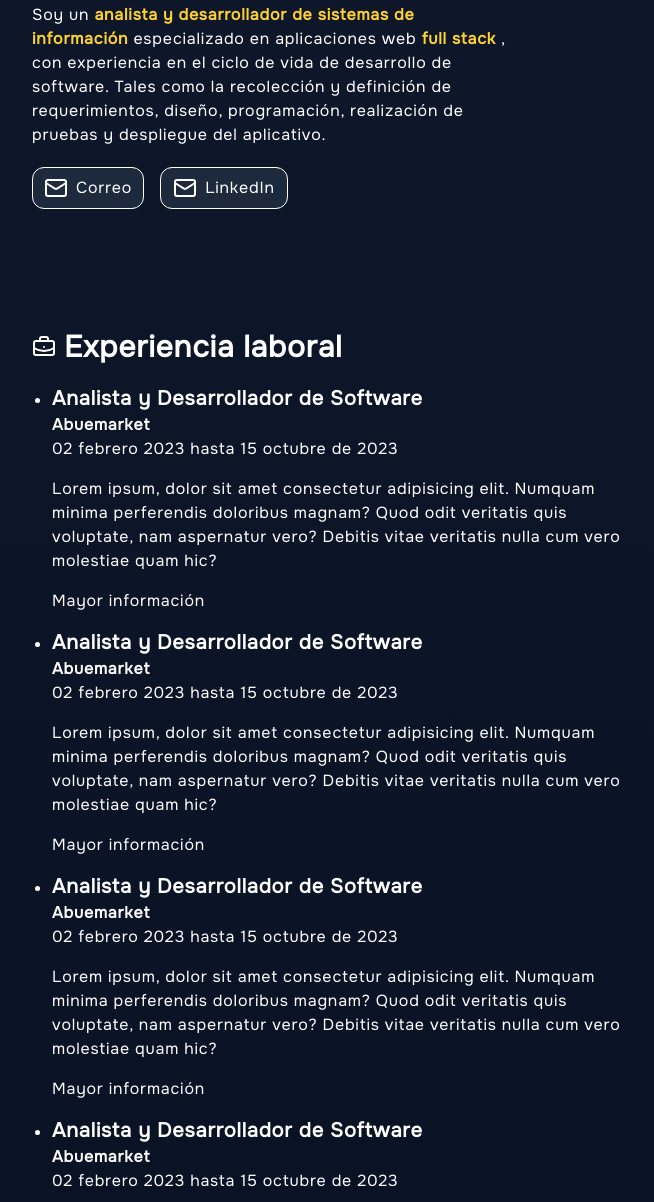
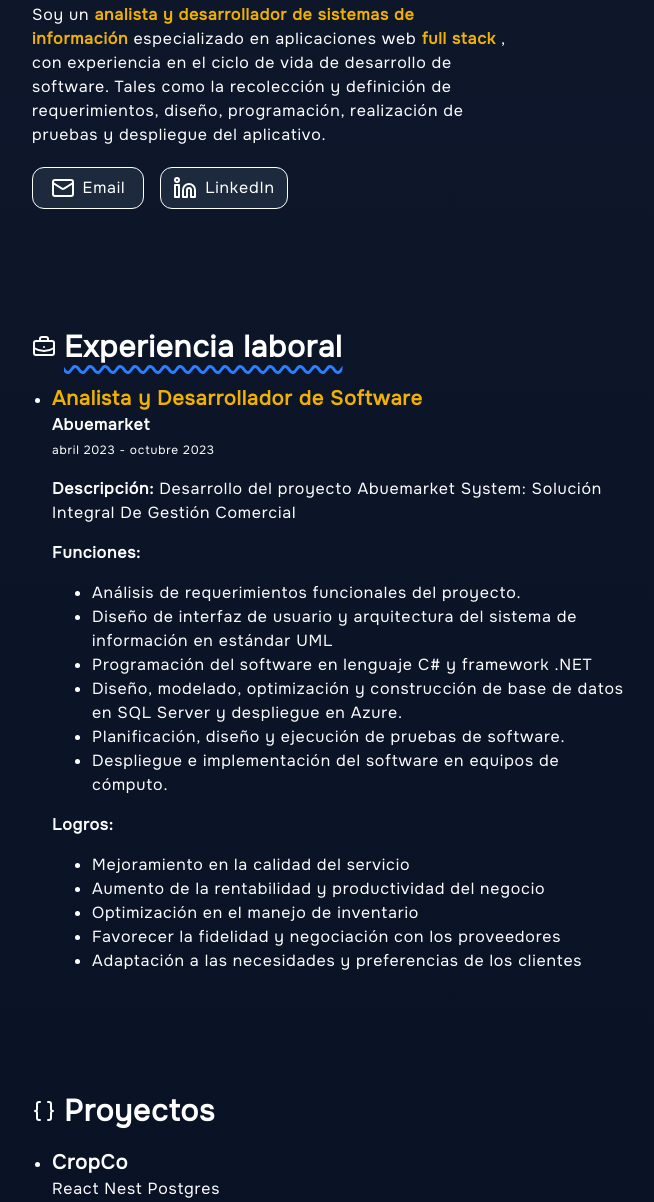
Before and after one commit to YinnerC30/portafolio, an Astro site: page / in a window 1280 px wide. Shown: the part 269-1471 px from the top of the page, without its empty margins (308-962 px from the left). Built offline with nearby package versions, Linux system fonts and the light colour scheme; Astro itself is replaced by a stand-in of ours.

Commit message:
style: 💄 item experience

```diff
--- a/package.json
+++ b/package.json
@@ -14,6 +14,7 @@
     "@fontsource/twinkle-star": "^5.1.1",
     "@tailwindcss/vite": "^4.0.4",
     "astro": "^5.2.5",
+    "astro-icon": "^1.1.5",
     "tailwindcss": "^4.0.4"
   }
 }
--- /dev/null
+++ b/src/components/ButtonLink.astro
@@ -0,0 +1,11 @@
+---
+const { name, hrefLink, className } = Astro.props;
+---
+
+<a
+  href={hrefLink}
+  class={`flex gap-2 w-28 justify-center items-center py-2 border rounded-xl bg-slate-800 hover:bg-slate-950 ${className}`}
+>
+  <slot />
+  {name}</a
+>
--- a/src/components/Experience.astro
+++ b/src/components/Experience.astro
@@ -1,5 +1,50 @@
+---
+import ItemExperience from './ItemExperience.astro';
+
+export interface ExperienceItem {
+  rolName: string;
+  companyName: string;
+  typeJob: string;
+  dateStarted: string;
+  dateFinished: string;
+  descriptionJob: string;
+  functionsJob: string[];
+  achievementsJob: string[];
+}
+
+const experienceData: ExperienceItem[] = [
+  {
+    rolName: 'Analista y Desarrollador de Software',
+    companyName: 'Abuemarket',
+    typeJob:
+      'Practicas del Tecnólogo – Certificación mediante desarrollo de Proyecto productivo',
+    dateStarted: 'abril 2023',
+    dateFinished: 'octubre 2023',
+    descriptionJob: `Desarrollo del proyecto Abuemarket System: Solución Integral De Gestión Comercial`,
+    functionsJob: [
+      'Análisis de requerimientos funcionales del proyecto.',
+      'Diseño de interfaz de usuario y arquitectura del sistema de información en estándar UML',
+      'Programación del software en lenguaje C# y framework .NET',
+      'Diseño, modelado, optimización y construcción de base de datos en SQL Server y despliegue en Azure.',
+      'Planificación, diseño y ejecución de pruebas de software.',
+      'Despliegue e implementación del software en equipos de cómputo.',
+    ],
+    achievementsJob: [
+      'Mejoramiento en la calidad del servicio',
+      'Aumento de la rentabilidad y productividad del negocio',
+      'Optimización en el manejo de inventario',
+      'Favorecer la fidelidad y negociación con los proveedores',
+      'Adaptación a las necesidades y preferencias de los clientes',
+    ],
+  },
+];
+---
+
 <div>
-  <h2 id="experience" class="flex gap-2 text-3xl items-center pt-20 font-bold">
+  <h2
+    id="experience"
+    class="flex gap-2 text-3xl items-center pt-20 font-bold underline underline-offset-8 decoration-blue-500 decoration-wavy"
+  >
     <svg
       xmlns="http://www.w3.org/2000/svg"
       width="24"
@@ -23,65 +68,6 @@
   </h2>
 
   <ul class="mt-5 ml-5 flex flex-col gap-4">
-    <li class="list-disc">
-      <h3 class="font-bold text-xl">Analista y Desarrollador de Software</h3>
-      <span class="font-bold block">Abuemarket</span>
-      <span>02 febrero 2023 hasta 15 octubre de 2023</span>
-      <p class="my-4">
-        Lorem ipsum, dolor sit amet consectetur adipisicing elit. Numquam minima
-        perferendis doloribus magnam? Quod odit veritatis quis voluptate, nam
-        aspernatur vero? Debitis vitae veritatis nulla cum vero molestiae quam
-        hic?
-      </p>
-      <a href="#">Mayor información</a>
-    </li>
-    <li class="list-disc">
-      <h3 class="font-bold text-xl">Analista y Desarrollador de Software</h3>
-      <span class="font-bold block">Abuemarket</span>
-      <span>02 febrero 2023 hasta 15 octubre de 2023</span>
-      <p class="my-4">
-        Lorem ipsum, dolor sit amet consectetur adipisicing elit. Numquam minima
-        perferendis doloribus magnam? Quod odit veritatis quis voluptate, nam
-        aspernatur vero? Debitis vitae veritatis nulla cum vero molestiae quam
-        hic?
-      </p>
-      <a href="#">Mayor información</a>
-    </li>
-    <li class="list-disc">
-      <h3 class="font-bold text-xl">Analista y Desarrollador de Software</h3>
-      <span class="font-bold block">Abuemarket</span>
-      <span>02 febrero 2023 hasta 15 octubre de 2023</span>
-      <p class="my-4">
-        Lorem ipsum, dolor sit amet consectetur adipisicing elit. Numquam minima
-        perferendis doloribus magnam? Quod odit veritatis quis voluptate, nam
-        aspernatur vero? Debitis vitae veritatis nulla cum vero molestiae quam
-        hic?
-      </p>
-      <a href="#">Mayor información</a>
-    </li>
-    <li class="list-disc">
-      <h3 class="font-bold text-xl">Analista y Desarrollador de Software</h3>
-      <span class="font-bold block">Abuemarket</span>
-      <span>02 febrero 2023 hasta 15 octubre de 2023</span>
-      <p class="my-4">
-        Lorem ipsum, dolor sit amet consectetur adipisicing elit. Numquam minima
-        perferendis doloribus magnam? Quod odit veritatis quis voluptate, nam
-        aspernatur vero? Debitis vitae veritatis nulla cum vero molestiae quam
-        hic?
-      </p>
-      <a href="#">Mayor información</a>
-    </li>
-    <li class="list-disc">
-      <h3 class="font-bold text-xl">Analista y Desarrollador de Software</h3>
-      <span class="font-bold block">Abuemarket</span>
-      <span>02 febrero 2023 hasta 15 octubre de 2023</span>
-      <p class="my-4">
-        Lorem ipsum, dolor sit amet consectetur adipisicing elit. Numquam minima
-        perferendis doloribus magnam? Quod odit veritatis quis voluptate, nam
-        aspernatur vero? Debitis vitae veritatis nulla cum vero molestiae quam
-        hic?
-      </p>
-      <a href="#">Mayor información</a>
-    </li>
+    {experienceData.map((item) => <ItemExperience {...item} />)}
   </ul>
 </div>
--- /dev/null
+++ b/src/components/ItemExperience.astro
@@ -0,0 +1,40 @@
+---
+const {
+  rolName = '',
+  companyName = '',
+  typeJob = '',
+  dateStarted = '',
+  dateFinished = '',
+  descriptionJob = '',
+  functionsJob = [],
+  achievementsJob = [],
+} = Astro.props;
+---
+
+<li class="list-disc">
+  <h3 class="font-bold text-xl text-yellow-500">
+    {rolName}
+  </h3>
+  <span class="font-bold block">{companyName}</span>
+  <span class="text-xs">{dateStarted} - {dateFinished}</span>
+  <p class="my-4">
+    <span class="font-bold">Descripción: </span>
+    {descriptionJob}
+  </p>
+  <h4 class="my-4 font-bold">Funciones:</h4>
+  <ul>
+    {
+      functionsJob.map((functionJob: string) => (
+        <li class="list-disc ml-10">{functionJob}</li>
+      ))
+    }
+  </ul>
+  <h4 class="my-4 font-bold">Logros:</h4>
+  <ul>
+    {
+      achievementsJob.map((achievementJob: string) => (
+        <li class="list-disc ml-10">{achievementJob}</li>
+      ))
+    }
+  </ul>
+</li>
--- a/src/components/Presentation.astro
+++ b/src/components/Presentation.astro
@@ -1,51 +1,23 @@
 ---
-import { Image } from 'astro:assets';
-import myImage from '../assets/foto-perfil.jpg';
+import ButtonLink from './ButtonLink.astro';
 ---
 
 <div class="flex flex-col gap-5">
-  <!-- <Image
-    src={myImage}
-    alt="fotografía de Yinner Chilito"
-    height={100}
-    width={100}
-    class={'rounded-full'}
-  /> -->
   <h2 id="presentation" class="font-bold text-5xl pt-20">
     Hola, soy Yinner Chilito 👋🏽
   </h2>
   <p class="w-4/5">
-    Soy un <span class="font-bold text-amber-300">analista y desarrollador de sistemas de información</span> especializado en
-    aplicaciones web <span class="font-bold text-amber-300">full stack</span> , con experiencia en el ciclo de vida de
-    desarrollo de software. Tales como la recolección y definición de
-    requerimientos, diseño, programación, realización de pruebas y despliegue
-    del aplicativo.
+    Soy un <span class="font-bold text-yellow-500"
+      >analista y desarrollador de sistemas de información</span
+    > especializado en aplicaciones web <span class="font-bold text-yellow-500"
+      >full stack</span
+    > , con experiencia en el ciclo de vida de desarrollo de software. Tales como
+    la recolección y definición de requerimientos, diseño, programación, realización
+    de pruebas y despliegue del aplicativo.
   </p>
 
   <div class="flex gap-4">
-    <a
-      href="mailto:yinnermedina30@gmail.com"
-      class="flex gap-2 w-28 justify-center py-2 border rounded-xl bg-slate-800 hover:bg-slate-950"
-    >
-      <svg
-        xmlns="http://www.w3.org/2000/svg"
-        width="24"
-        height="24"
-        viewBox="0 0 24 24"
-        fill="none"
-        stroke="currentColor"
-        stroke-width="2"
-        stroke-linecap="round"
-        stroke-linejoin="round"
-        class="lucide lucide-mail "
-        ><rect width="20" height="16" x="2" y="4" rx="2"></rect><path
-          d="m22 7-8.97 5.7a1.94 1.94 0 0 1-2.06 0L2 7"></path></svg
-      > Correo</a
-    >
-    <a
-      href="https://www.linkedin.com/in/yinner-stiven-chilito-medina/"
-      class="flex gap-2 w-32 justify-center py-2 border rounded-xl bg-slate-800 hover:bg-slate-950"
-    >
+    <ButtonLink name="Email" hrefLink="mailto:yinnermedina30@gmail.com">
       <svg
         xmlns="http://www.w3.org/2000/svg"
         width="24"
@@ -59,7 +31,31 @@ import myImage from '../assets/foto-perfil.jpg';
         class="lucide lucide-mail"
         ><rect width="20" height="16" x="2" y="4" rx="2"></rect><path
           d="m22 7-8.97 5.7a1.94 1.94 0 0 1-2.06 0L2 7"></path></svg
-      > LinkedIn</a
+      >
+    </ButtonLink>
+    <ButtonLink
+      name="LinkedIn"
+      hrefLink="https://www.linkedin.com/in/yinner-stiven-chilito-medina/"
+      className="w-32"
     >
+      <svg
+        xmlns="http://www.w3.org/2000/svg"
+        width="24"
+        height="24"
+        viewBox="0 0 24 24"
+        fill="none"
+        stroke="currentColor"
+        stroke-width="2"
+        stroke-linecap="round"
+        stroke-linejoin="round"
+        class="lucide lucide-linkedin"
+        ><path
+          d="M16 8a6 6 0 0 1 6 6v7h-4v-7a2 2 0 0 0-2-2 2 2 0 0 0-2 2v7h-4v-7a6 6 0 0 1 6-6z"
+        ></path><rect width="4" height="12" x="2" y="9"></rect><circle
+          cx="4"
+          cy="4"
+          r="2"></circle></svg
+      >
+    </ButtonLink>
   </div>
 </div>
```
Also changed, not shown: 1 other file.
